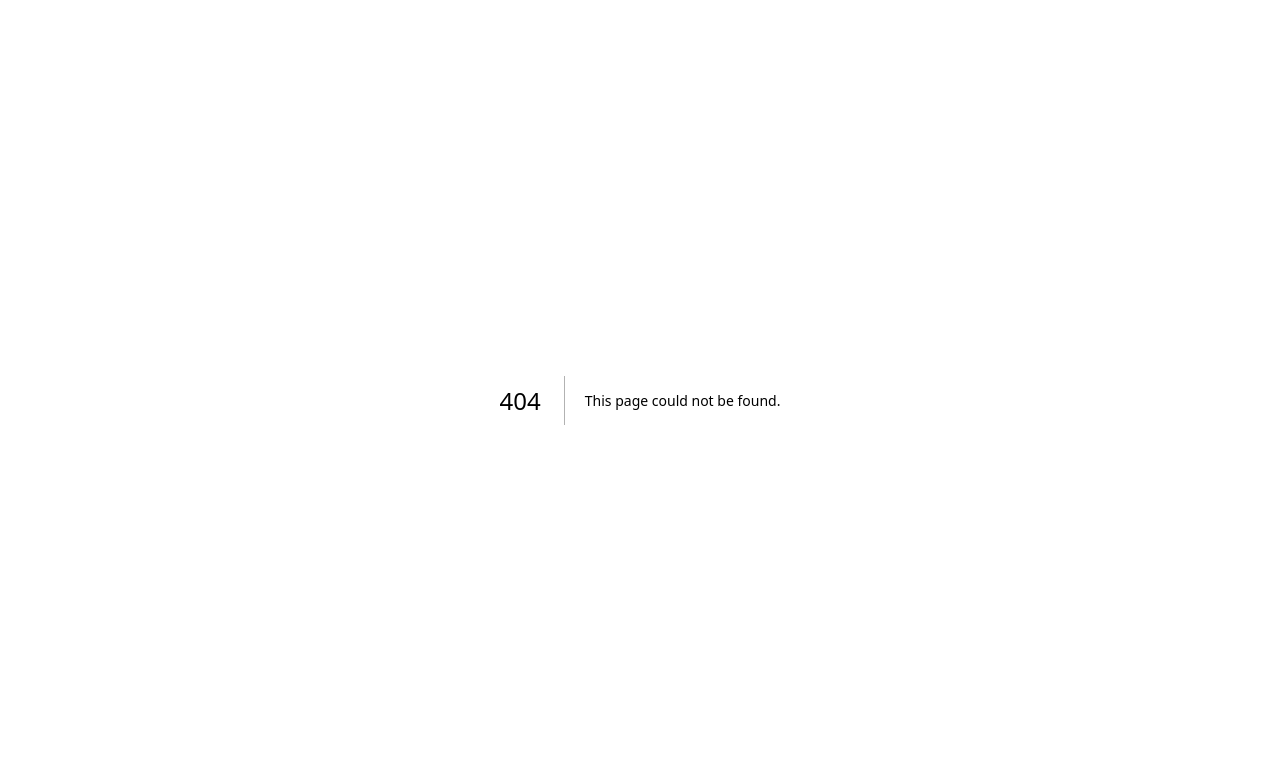
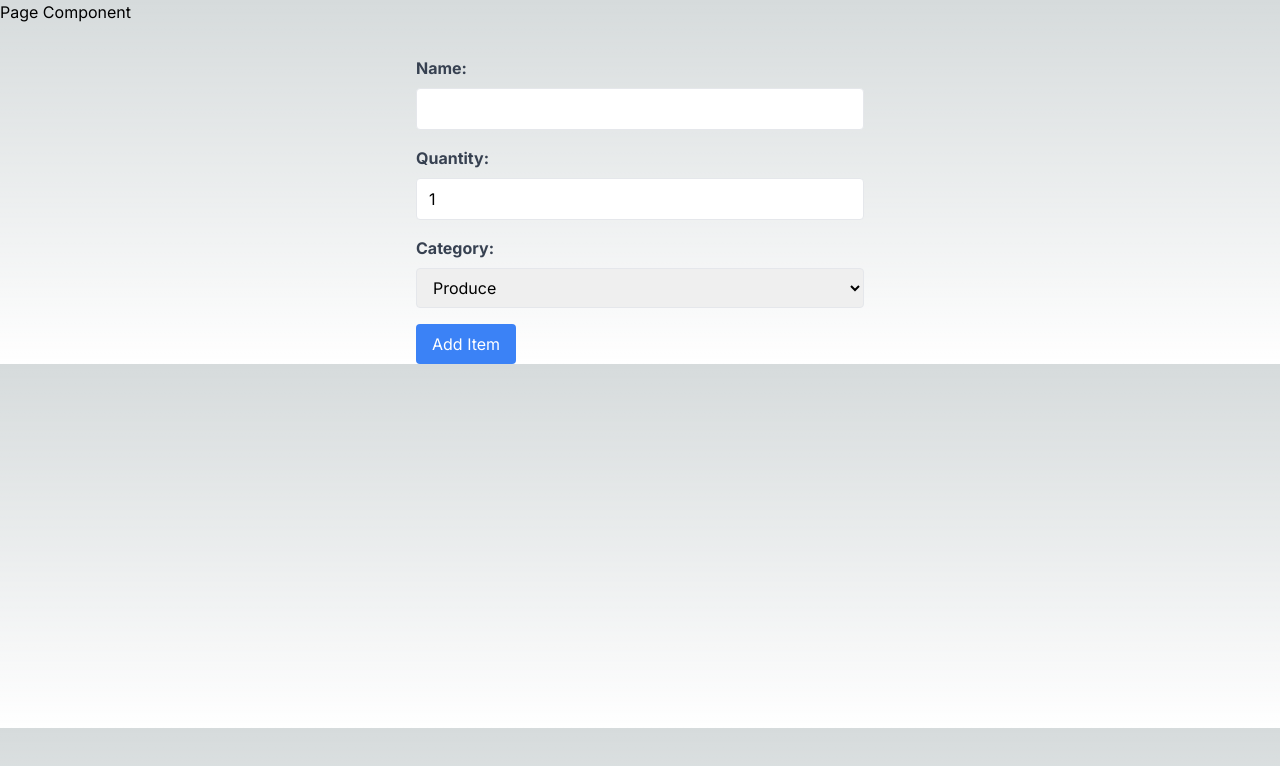
Before and after one commit to jotsaroop0053/cprg306-assignments, a Next.js app: page /week-4 in a window 1280 px wide. Before the commit this address had no page. Shown: the top 766 px of the page. Built offline with nearby package versions, Linux system fonts and the light colour scheme.

Commit message:
week-4 Done

```diff
--- a/app/page.js
+++ b/app/page.js
@@ -2,9 +2,10 @@
 import Link from 'next/link'
 export default function Home() {
   return (
-    <main className="flex min-h-screen flex-col items- p-24">
-      <Link href="./week-2">Week-2</Link>
-      <Link href="./week-3">Week-3</Link>
+    <main className="flex min-h-screen flex-col items- p-24 ">
+      <Link href="./week-2">Week-2 Assignment</Link>
+      <Link href="./week-3">Week-3 Assignment</Link>
+      <Link href="./week-4">Week-4 Assignment</Link>
     </main>
   )
 }
--- /dev/null
+++ b/app/week-4/new-item.js
@@ -0,0 +1,104 @@
+"use client"
+
+
+import React, { useState } from 'react';
+
+
+
+const NewItem = () => {
+
+  const [name, setName] = useState('');
+  const [quantity, setQuantity] = useState(1);
+  const [category, setCategory] = useState('produce');
+
+
+  const handleSubmit = (e) => {
+    e.preventDefault();
+
+
+    const item = { name, quantity, category };
+
+
+    console.log(item);
+
+
+    alert(`Name: ${name}, Quantity: ${quantity}, Category: ${category}`);
+
+
+    setName('');
+    setQuantity(1);
+    setCategory('produce');
+  };
+
+
+  return (
+    <form onSubmit={handleSubmit} className="max-w-md mx-auto mt-8">
+
+      <div className="mb-4">
+        <label htmlFor="name" className="block text-gray-700 font-bold mb-2">
+          Name:
+        </label>
+        <input
+          type="text"
+          id="name"
+          className="border rounded w-full py-2 px-3"
+          value={name}
+          onChange={(e) => setName(e.target.value)}
+          required
+        />
+      </div>
+
+
+      <div className="mb-4">
+        <label htmlFor="quantity" className="block text-gray-700 font-bold mb-2">
+          Quantity:
+        </label>
+        <input
+          type="number"
+          id="quantity"
+          className="border rounded w-full py-2 px-3"
+          min="1"
+          max="99"
+          value={quantity}
+          onChange={(e) => setQuantity(Number(e.target.value))}
+          required
+        />
+      </div>
+
+
+      <div className="mb-4">
+        <label htmlFor="category" className="block text-gray-700 font-bold mb-2">
+          Category:
+        </label>
+        <select
+          id="category"
+          className="border rounded w-full py-2 px-3"
+          value={category}
+          onChange={(e) => setCategory(e.target.value)}
+        >
+          <option value="produce">Produce</option>
+          <option value="dairy">Dairy</option>
+          <option value="bakery">Bakery</option>
+          <option value="meat">Meat</option>
+          <option value="frozen-foods">Frozen Foods</option>
+          <option value="canned-goods">Canned Goods</option>
+          <option value="dry-goods">Dry Goods</option>
+          <option value="beverages">Beverages</option>
+          <option value="snacks">Snacks</option>
+          <option value="household">Household</option>
+          <option value="other">Other</option>
+        </select>
+      </div>
+
+
+      <button
+        type="submit"
+        className="bg-blue-500 text-white py-2 px-4 rounded hover:bg-blue-700"
+      >
+        Add Item
+      </button>
+    </form>
+  );
+};
+
+export default NewItem;
--- /dev/null
+++ b/app/week-4/page.js
@@ -0,0 +1,14 @@
+
+import React from 'react';
+import NewItem from './new-item';
+
+const Page = () => {
+  return (
+    <div>
+      <h1>Page Component</h1>
+      <NewItem />
+    </div>
+  );
+};
+
+export default Page;
```
